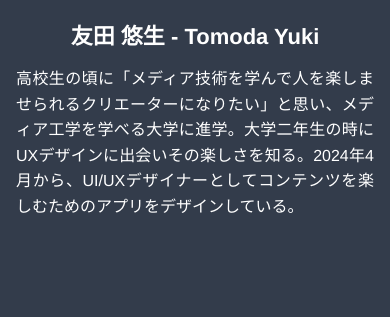
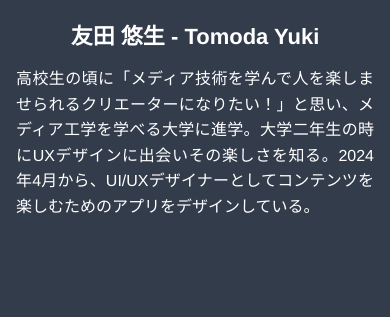
Before and after one commit to tomo07/PF_illuminate, a plain HTML site: page index.html in a window 390 px wide. Shown: the part 949-1266 px from the top of the page. Drawn offline with Linux system fonts and the light colour scheme.

Commit message:
iPhone用に

```diff
--- a/index.html
+++ b/index.html
@@ -7,7 +7,7 @@
     <link rel="stylesheet" href="css/reset.css">
     <link rel="stylesheet" href="css/style.css">
 </head>
-<body>
+<body ontouchstart="">
     <section class="header-wrapper">
         <header>
             <div class="header-img"></div>
@@ -24,7 +24,7 @@
             <h1>PROFILE</h1>
             <img class="profile_img" src="img/profile_img.jpeg" alt="">
             <h2 class="name">友田 悠生 - Tomoda Yuki</h2>
-            <p class="introduction">高校生の頃に「メディア技術を学んで人を楽しませられるクリエーターになりたい」と思い、メディア工学を学べる大学に進学。大学二年生の時にUXデザインに出会いその楽しさを知る。2024年4月から、UI/UXデザイナーとしてコンテンツを楽しむためのアプリをデザインしている。</p>
+            <p class="introduction">高校生の頃に「メディア技術を学んで人を楽しませられるクリエーターになりたい！」と思い、メディア工学を学べる大学に進学。大学二年生の時にUXデザインに出会いその楽しさを知る。2024年4月から、UI/UXデザイナーとしてコンテンツを楽しむためのアプリをデザインしている。</p>
         </section>
         <section class="works-wrapper">
             <h1>WORKS</h1>
```
